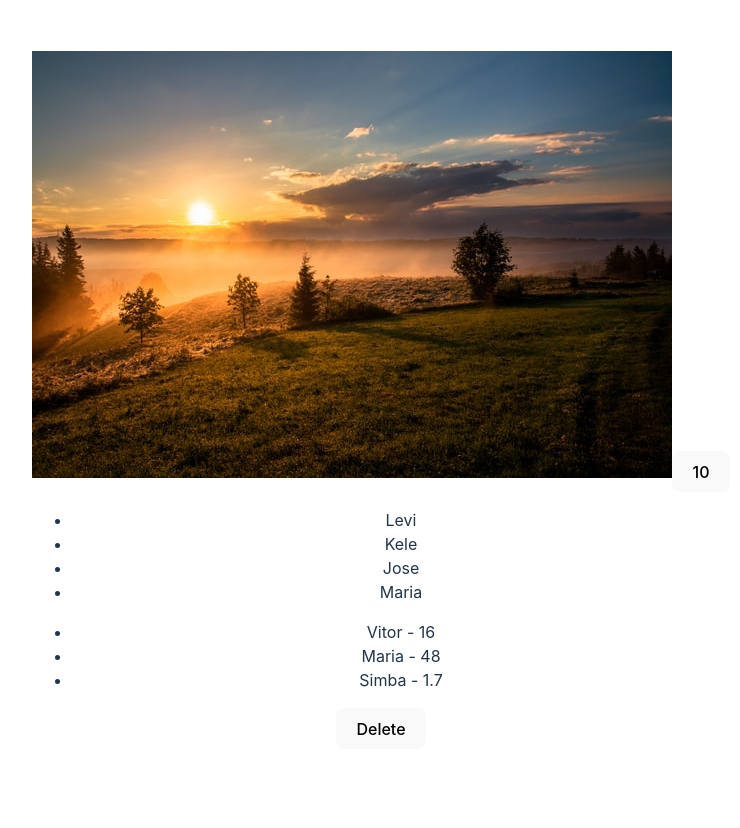
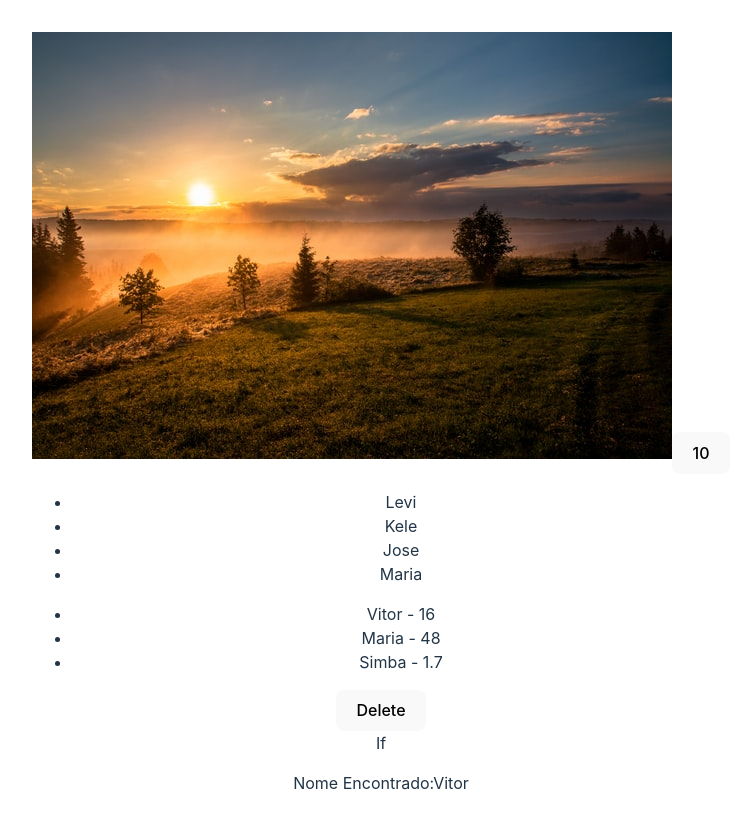
Before and after one commit to DevVitorlevi/React-estudos, a React (Vite) app in the folder avançado/: page / in a window 1280 px wide. Shown: the top 828 px of the page, without its empty margins (259-999 px from the left). Before the commit the page ends 800 px from the top, so only its background shows below. Built offline with nearby package versions, Linux system fonts and the light colour scheme.

Commit message:
Conditional Render

```diff
--- a/avançado/src/App.jsx
+++ b/avançado/src/App.jsx
@@ -3,6 +3,7 @@ import './App.css'
 import State from './components/State'
 import ListRender from './components/ListRender'
 import image from './assets/img1.jpg'
+import CondicionalRender from './components/CondicionalRender'
 function App() {
   const [count, setCount] = useState(0)
 
@@ -12,6 +13,7 @@ function App() {
 
       <State />
       <ListRender />
+      <CondicionalRender />
     </>
   )
 }
--- /dev/null
+++ b/avançado/src/components/CondicionalRender.jsx
@@ -0,0 +1,22 @@
+import { useState } from "react"
+
+
+const CondicionalRender = () => {
+    const [name] = useState("Vitor")
+
+    return (
+        <div>If
+            {name === 'Vitor' ? (
+                <>
+                    <p>Nome Encontrado:{name}</p>
+                </>
+            ) : (
+                <>
+                    <p>Nome Não Encontrado..</p>
+                </>
+            )}
+        </div>
+    )
+}
+
+export default CondicionalRender
```
